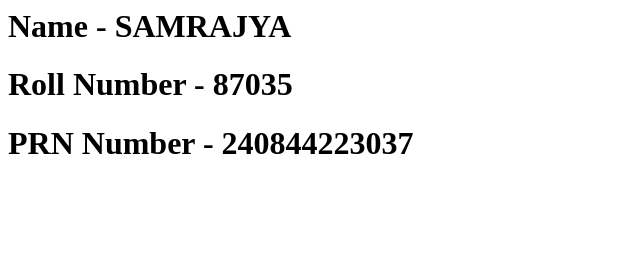
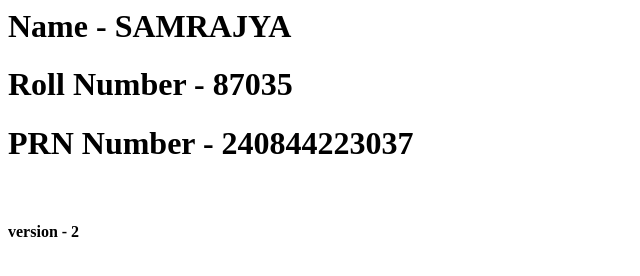
Before and after one commit to dev-samrajya/samrajya, a plain HTML site: page index.html in a window 1280 px wide. Shown: the full height of the page, 0-640 px from the left. Drawn offline with Linux system fonts and the light colour scheme.

Commit message:
new update v2

```diff
--- a/index.html
+++ b/index.html
@@ -4,5 +4,7 @@
         <h1>Name        -   SAMRAJYA</h1>
         <h1>Roll Number -   87035</h1>
         <h1>PRN Number  -   240844223037</h1>
+        <br>
+        <h4>version - 2</h4>
     </body>
 </html>
```
